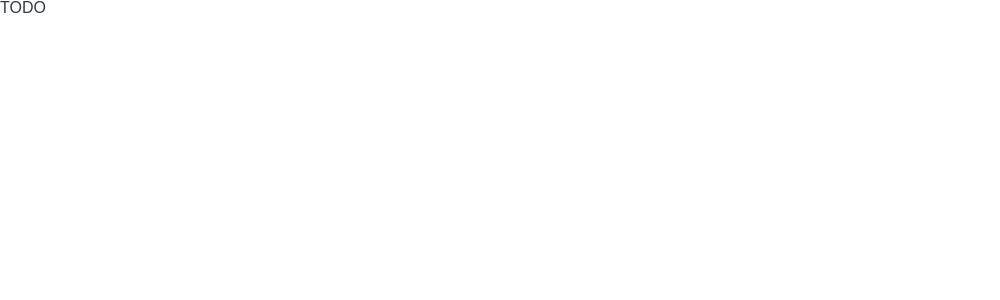
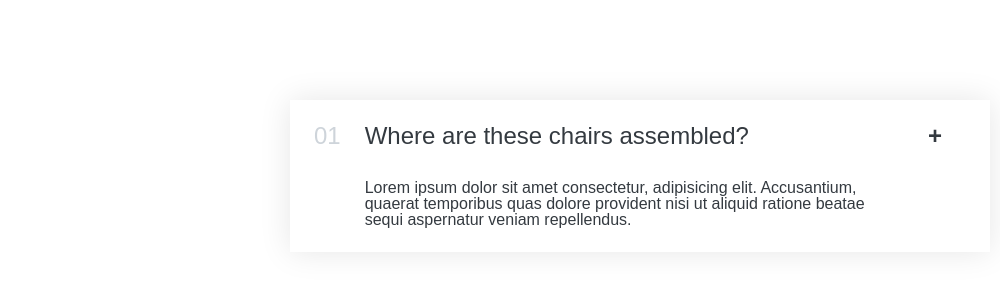
Before and after one commit to wbdvlpmnt/Accordian_Component, a React (Create React App) app: page / in a window 1280 px wide. Shown: the top 300 px of the page, without its empty margins (0-1000 px from the left). Built offline with nearby package versions, Linux system fonts and the light colour scheme.

Commit message:
scaffold html

```diff
--- a/src/App.js
+++ b/src/App.js
@@ -23,8 +23,28 @@ function App() {
   );
 }
 
+function Card() {
+  return (
+    <div className="accordion">
+      <div className="item">
+        <h1 className="number">01</h1>
+        <h1 className="title">Where are these chairs assembled?</h1>
+        <p className="icon">
+          <strong>+</strong>
+        </p>
+        <br />
+        <p>
+          Lorem ipsum dolor sit amet consectetur, adipisicing elit. Accusantium,
+          quaerat temporibus quas dolore provident nisi ut aliquid ratione
+          beatae sequi aspernatur veniam repellendus.
+        </p>
+      </div>
+    </div>
+  );
+}
+
 function Accordion() {
-  return <div>TODO</div>;
+  return <Card />;
 }
 
 export default App;
```
